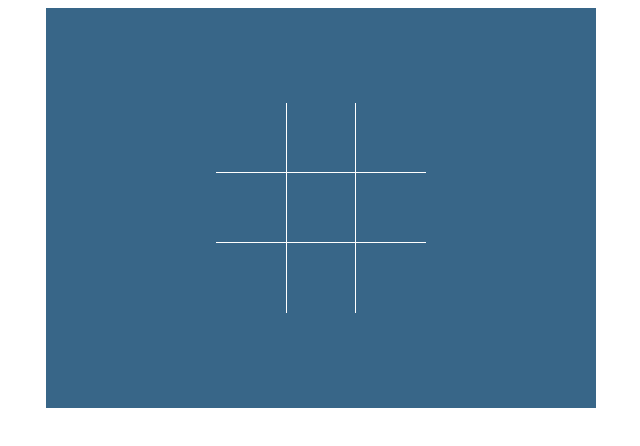
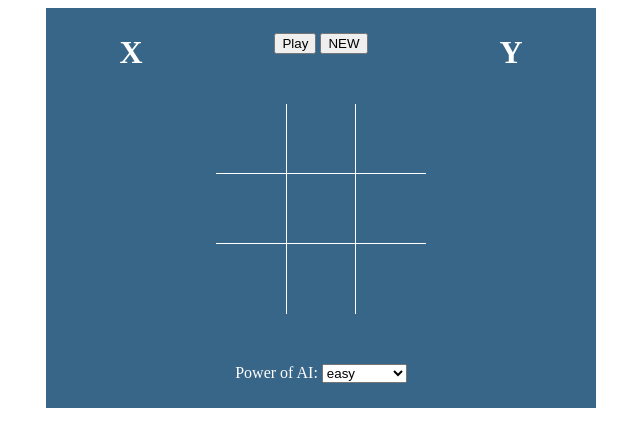
Before and after one commit to qazaqpyn/tictactoe, a plain HTML site: page index.html in a window 1280 px wide. Shown: the whole page, without its empty margins (319-959 px from the left). Drawn offline with Linux system fonts and the light colour scheme.

Commit message:
complete design

```diff
--- a/index.html
+++ b/index.html
@@ -8,6 +8,14 @@
 </head>
 <body>
     <div class="play-board">
+        <div class="X-board">
+            <h1>X</h1>
+        </div>
+        <div class="gaming-board">
+            <div class="mode-board">
+                <button>Play</button>
+                <button>NEW</button>
+            </div>
             <div class="game-board">
                 <div class="box" id="b11"></div>
                 <div class="box" id="b12"></div>
@@ -19,6 +27,17 @@
                 <div class="box" id="b32"></div>
                 <div class="box" id="b33"></div>
             </div>
+            <div class="AIlevel-board">
+                <label for="AI" style="color: white;">Power of AI:</label>
+                <select id="AI">
+                    <option value="easy">easy</option>
+                    <option value="impossible">impossible</option>
+                </select>
+            </div>
+        </div>
+        <div class="Y-board">
+            <h1>Y</h1>
+        </div>
     </div>
 
 <script src="script.js"></script>
--- a/style.css
+++ b/style.css
@@ -4,14 +4,34 @@
     width: 550px;
     height: 400px;
     background: rgb(56, 102,136);
+    justify-content: center;
+}
+.X-board,.Y-board {
+    width: 170px ;
+    margin: 5px;
+    box-sizing: border-box;
+}
+
+.X-board:hover, .Y-board:hover{
+    border: 1px dotted white;
+    overflow: hidden;
+}
+
+h1 {
+    text-align: center;
+    color: white;
+}
+.gaming-board{
+    width: 210px;
+    display: flex;
+    flex-direction: column;
+    justify-content: space-around;
+    align-items: center;
 }
 .game-board {
     display: grid;
     grid-template-rows: 70px 70px 70px;
     grid-template-columns:70px 70px 70px;
-    width: 210px;
-
-    margin: auto;
 
 }
 .box {
@@ -26,3 +46,9 @@
     border-right: 1px solid white;
     border-left: 1px solid white;
 }
+
+.AIlevel-board{
+
+}
+.mode-board{
+}
```
Lines whose indentation alone changed are shown as unchanged.
